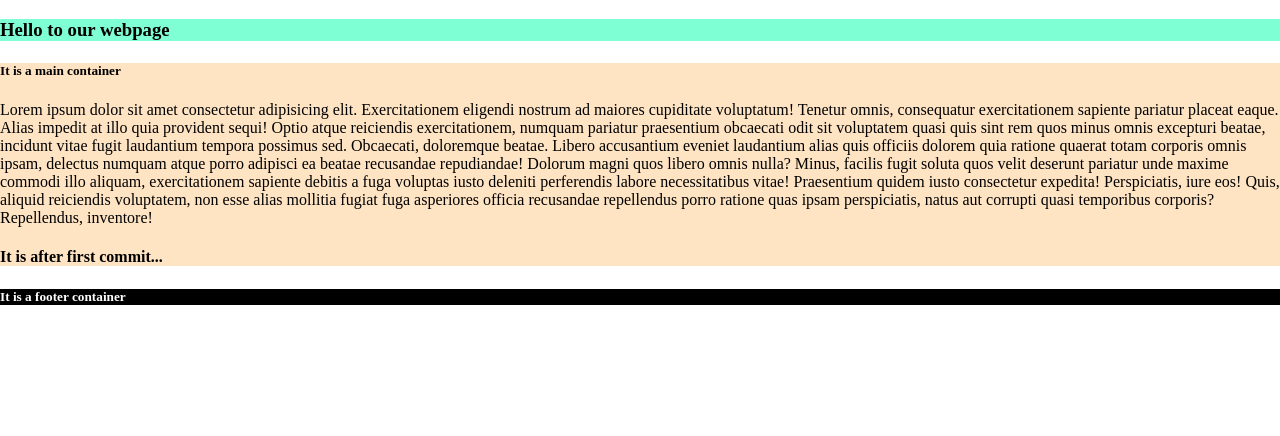
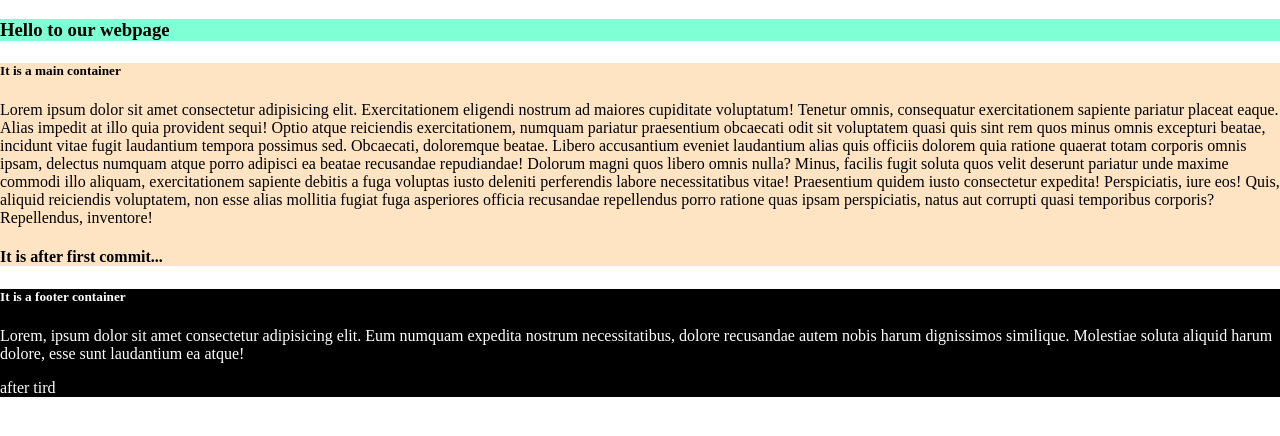
Before and after one commit to DmitriiM1/testGit, a plain HTML site: page index.html in a window 1280 px wide. Drawn offline with Linux system fonts and the light colour scheme.

Commit message:
modifying footer component

```diff
--- a/index.html
+++ b/index.html
@@ -36,6 +36,8 @@
 
     <footer>
         <h5>It is a footer container</h5>
+        Lorem, ipsum dolor sit amet consectetur adipisicing elit. Eum numquam expedita nostrum necessitatibus, dolore recusandae autem nobis harum dignissimos similique. Molestiae soluta aliquid harum dolore, esse sunt laudantium ea atque!
+        <p>after tird</p>
     </footer>
 </body>
 
```
